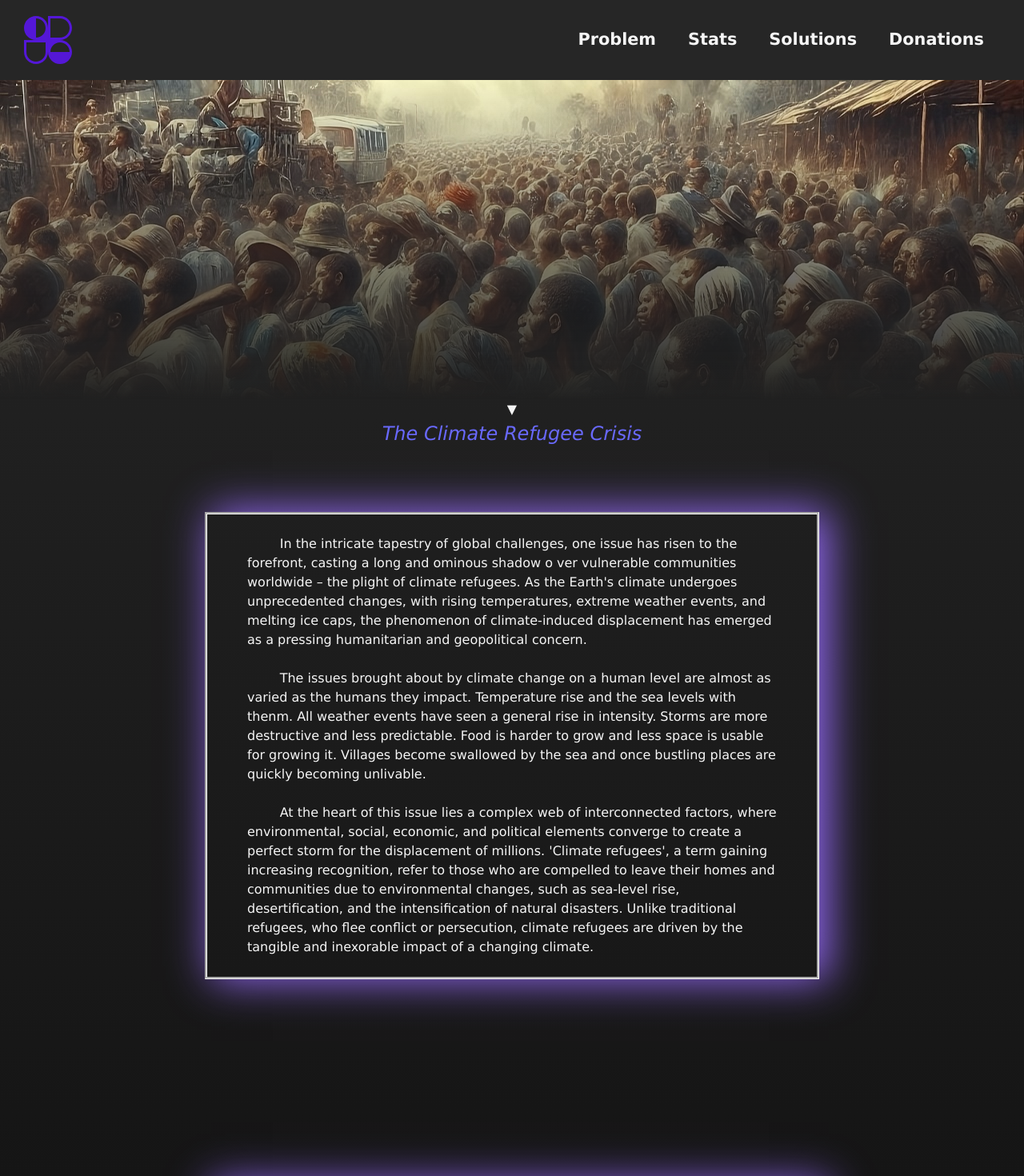
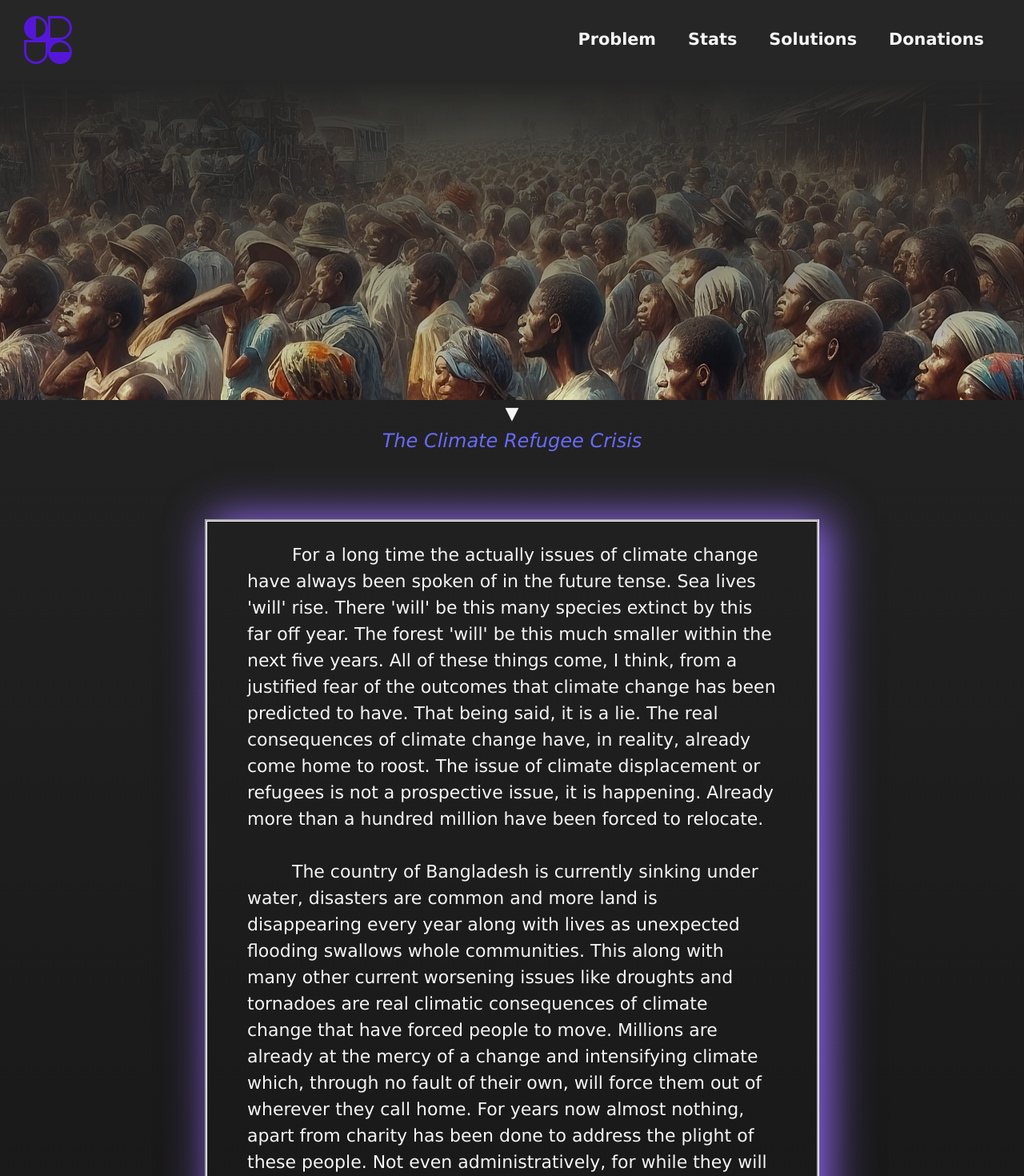
Before and after one commit to clo-info/UGC, a React (Create React App) app in the folder cr_website/: page / in a window 1280 px wide. Shown: the top 1470 px of the page at 80% size. Built offline with nearby package versions, Linux system fonts and the light colour scheme.

Commit message:
final touches?

```diff
--- a/cr_website/src/App.css
+++ b/cr_website/src/App.css
@@ -18,7 +18,7 @@
   padding-top: 200px;
   padding-bottom: 200px;
    -webkit-mask-image: -webkit-gradient(linear, left top, left bottom,
-    from(rgba(0,0,0,4)), to(rgba(0,0,0,0)));
+    from(rgba(0,0,0,0)), to(rgba(0,0,0,0.9)), to(rgba(0,0,0,0)));
   /* min-height: 600px; */
   /* box-shadow: 00px 0px 90px 30px rgba(30,30,30, 1.0) inset; */
   /* background-blend-mode: color-dodge; */
@@ -47,7 +47,7 @@
   margin-left: 20%;
   margin-right: 20%;
   text-align: left;
-  font-size: 1.0rem;
+  font-size: 22px;
 }
 .homeSubstance h3{
   padding-left: 50px;
@@ -103,7 +103,7 @@
   text-align: center;
   opacity: 0.9;
   -webkit-mask-image: -webkit-gradient(linear, left top, left bottom,
-  from(rgba(0,0,0,4)), to(rgba(0,0,0,0)));
+  from(rgba(0,0,0,0.0)), to(rgba(0,0,0,0.9)));
 }
 
 .problemBody {
@@ -150,8 +150,8 @@
   padding-bottom: 100px;
   align-items: center;
   background-repeat: no-repeat;
-  -webkit-mask-image: -webkit-gradient(linear, right bottom, right top,
-    from(rgba(10,10,10, 1.0)), to(rgba(0,0,0,0)));
+  -webkit-mask-image: -webkit-gradient(linear, left top, left bottom,
+    from(rgba(10,10,10, 0.01)), to(rgba(0,0,0, 1.0)));
     -webkit-background-size: cover;
     -moz-background-size: cover;
     -o-background-size: cover;
@@ -169,6 +169,8 @@
   -o-background-size: cover;
   background-size: cover;
   background-repeat: no-repeat;
+  -webkit-mask-image: -webkit-gradient(linear, right top, right bottom,
+    from(rgba(10,10,10, 0.5)), to(rgba(0,0,0,0.7)));
 }
 .statsBlock3{
   background-image: url('./components/pictures/12migrant.jpg');
@@ -176,8 +178,8 @@
   padding-bottom: 210px;
   align-items: center;
   background-repeat: no-repeat;
-  -webkit-mask-image: -webkit-gradient(linear, left top, left bottom,
-    from(rgba(5,5,5,5)), to(rgba(0,0,0,0)));
+  -webkit-mask-image: -webkit-gradient(linear, right bottom, right top,
+    from(rgba(5,5,5, 0)), to(rgba(0,0,0, 0.9)));
     -webkit-background-size: cover;
   -moz-background-size: cover;
   -o-background-size: cover;
@@ -187,7 +189,7 @@
 
 .lighterFacts{
   padding-top: 200px;
-  font-size: 25px;
+  font-size: 35px;
   text-align: center;
   font-weight: 200;
   padding-left: 50px;
--- a/cr_website/src/components/CounterStyles.css
+++ b/cr_website/src/components/CounterStyles.css
@@ -1,11 +1,10 @@
 .refugee_number{
     font-size: 40px;
     font-family: 'Lucida Sans', 'Lucida Sans Regular', 'Lucida Grande', 'Lucida Sans Unicode', Geneva, Verdana, sans-serif;
-    color: rgb(82, 53, 212);;
+    color: rgb(76, 0, 255);
     font-weight: 900;
     text-shadow: 2px 4px 14px rgb(255, 238, 238), 2px 10px 25px rgb(255, 255, 255), 0 0 5px rgb(129, 61, 255);
     -webkit-text-stroke-width: 1px;
-    -webkit-text-stroke-color: rgb(92, 92, 255);
+    -webkit-text-stroke-color: rgb(255, 226, 226);
     text-align: center;
-
 }
--- a/cr_website/src/pages/Home.js
+++ b/cr_website/src/pages/Home.js
@@ -9,35 +9,31 @@ function Home() {
                     <h1 className='homeArrow'> ▼ </h1>
                     <h2 className='substanceTitle'> The Climate Refugee Crisis </h2>
                     <h3>
-                        &nbsp;&nbsp;&nbsp;&nbsp;&nbsp;&nbsp;&nbsp;&nbsp;In the intricate tapestry of global
-                        challenges, one issue has risen to the forefront, casting a long and ominous shadow o
-                        ver vulnerable communities worldwide – the plight of climate refugees. As the Earth's
-                        climate undergoes unprecedented changes, with rising temperatures, extreme weather
-                        events, and melting ice caps, the phenomenon of climate-induced displacement has
-                        emerged as a pressing humanitarian and geopolitical concern.<br></br><br></br>
+                        &nbsp;&nbsp;&nbsp;&nbsp;&nbsp;&nbsp;&nbsp;&nbsp;For a long time the actually issues of climate change have
+                        always been spoken of in the future tense. Sea lives 'will' rise. There 'will' be this many species extinct
+                        by this far off year. The forest 'will' be this much smaller within the next five years. All of these things come,
+                        I think, from a justified fear of the outcomes that climate change has been predicted to have. That being said, it is a lie.
+                        The real consequences of climate change have, in reality, already come home to roost. The issue of climate displacement or refugees
+                        is not a prospective issue, it is happening. Already more than a hundred million have been forced to relocate.<br></br><br></br>
 
 
-                        &nbsp;&nbsp;&nbsp;&nbsp;&nbsp;&nbsp;&nbsp;&nbsp;The issues brought about by climate change
-                        on a human level are almost as varied as the humans they impact. Temperature rise and the sea levels
-                        with thenm. All weather events have seen a general rise in intensity. Storms are more destructive and
-                        less predictable. Food is harder to grow and less space is usable for growing it. Villages become swallowed by the sea
-                        and once bustling places are quickly becoming unlivable.
+                        &nbsp;&nbsp;&nbsp;&nbsp;&nbsp;&nbsp;&nbsp;&nbsp;The country of Bangladesh is currently sinking under water, disasters are common and
+                        more land is disappearing every year along with lives as unexpected flooding swallows whole communities. This along with many other current worsening
+                        issues like droughts and tornadoes are real climatic consequences of climate change that have forced people to move. Millions are already at the mercy of a change and intensifying climate
+                        which, through no fault of their own, will force them out of wherever they call home. For years now almost nothing, apart from charity has been done to address the plight of
+                        these people. Not even administratively, for while they will be referred to as climate refugees by everybody, they are not, in an official sense, refugees.
                         <br></br><br></br>
 
-                        &nbsp;&nbsp;&nbsp;&nbsp;&nbsp;&nbsp;&nbsp;&nbsp;At the heart of this issue lies a complex web of interconnected factors, where
-                        environmental, social, economic, and political elements converge to create a perfect
-                        storm for the displacement of millions. 'Climate refugees', a term gaining increasing recognition,
-                        refer to those who are compelled to leave their homes and communities due to environmental
-                        changes, such as sea-level rise, desertification, and the intensification of natural
-                        disasters. Unlike traditional refugees, who flee conflict or persecution, climate
-                        refugees are driven by the tangible and inexorable impact of a changing climate.<br></br>
+                        &nbsp;&nbsp;&nbsp;&nbsp;&nbsp;&nbsp;&nbsp;&nbsp;At the heart of this issue seems to be denial. A denial of status, and what has caused this
+                        status to be. But also a denial of the wider issue as a whole. It seems like society is alergic to addressing not just the main cause of this
+                        oncoming and actively happening catastrophe but the fact that it is actively happening at all. Let's examine this problem more closely.<br></br>
                     </h3>
             </div>
 
             <div className='ReferenceSuite'>
             <h3 className='referencesTitle'> Current References</h3>
                 <div className='reference'>
-                    <h1 className='referenceTitle'>Groundswell: Preparing for Internal Climate Migration. Climate Change and Law Collection.</h1>
+                    <h1 className='referenceTitle'><a href='https://doi.org/10.1163/9789004322714_cclc_2021-0026-163'>Groundswell: Preparing for Internal Climate Migration. Climate Change and Law Collection.</a></h1>
                     <h2 className='referenceBody'>
                         Kanta Kumari Rigaud, Alex de Sherbinin, Bryan Jones, Jonas Bergmann,<br></br>
                         Viviane Clement, Kayly Ober, Jacob Schewe, Susana Adamo, Brent McCusker, <br></br>
@@ -46,27 +42,43 @@ function Home() {
                     </h2>
                 </div>
                 <div className='reference'>
-                    <h1 className='referenceTitle'>Climate Change, Emerging Infections and Blood Donations.</h1>
+                    <h1 className='referenceTitle'><a href='https://academic.oup.com/jtm/article/24/3/taw098/3066370'>Climate Change, Emerging Infections and Blood Donations.</a></h1>
                     <h2 className='referenceBody'>
                         Cegolon L, Heymann WC, Lange JH.Climate change, emerging infections and blood donations.
                         J Travel Med. 2017;24. 10.1093/jtm/taw098
                     </h2>
                 </div>
                 <div className='reference'>
-                    <h1 className='referenceTitle'>Global Humanitarian Overview 2023.</h1>
+                    <h1 className='referenceTitle'><a href='https://humanitarianaction.info/gho2023'>Global Humanitarian Overview 2023</a></h1>
                     <h2 className='referenceBody'>
                         United Nations Office for the Coordination of Humanitarian Affairs.
                         Global Humanitarian Overview 2023. 2023. Available: https://humanitarianaction.info/gho2023.
                     </h2>
                 </div>
                 <div className='reference'>
-                    <h1 className='referenceTitle'>Climate Change is Likely to Increase Migration.</h1>
+                    <h1 className='referenceTitle'><a href='https://www.economist.com/the-world-ahead/2022/11/18/climate-change-is-likely-to-increase-migration'>Climate Change is Likely to Increase Migration.</a></h1>
                     <h2 className='referenceBody'>
                     The Economist. Climate change is likely to increase migration. 2022. Available: <br></br>
                     https://www.economist.com/the-world-ahead/2022/11/18/climate-change-is-likely-to-increase-migration.
                     </h2>
                 </div>
-
+                <div className='reference'>
+                    <h1 className='referenceTitle'><a href='https://www.epa.gov/ghgemissions/global-greenhouse-gas-emissions-data'>Global Greenhouse Gas Emissions Data</a></h1>
+                    <h2 className='referenceBody'>
+                    Environmental Protection Agency. (n.d.). Global Greenhouse Gas Emissions Data |
+                    US EPA. Global Greenhouse Gas Emissions Data. https://www.epa.gov/ghgemissions/global-greenhouse-gas-emissions-data
+                    </h2>
+                </div>
+                <div className='reference'>
+                    <h1 className='referenceTitle'><a href='https://www.ncbi.nlm.nih.gov/pmc/articles/PMC10037158/#:~:text=Although%20they%20are%20temporary%2C%20weather,2008%20%5B3%2C4%5D'>
+                        Global Health, Climate Change and Migration: The Need for Recognition of “Climate Refugees”</a></h1>
+                    <h2 className='referenceBody'>
+                    Bellizzi, S., Popescu, C., Panu Napodano, C. M., Fiamma, M., &amp; Cegolon, L. (2023, March 24). Global Health,
+                    climate change and migration: The need for recognition of “Climate refugees.” Journal of global health.
+                    https://www.ncbi.nlm.nih.gov/pmc/articles/PMC10037158/#:~:
+                    text=Although%20they%20are%20temporary%2C%20weather,2008%20%5B3%2C4%5D
+                    </h2>
+                </div>
             </div>
         </div>
     );
```
Also changed, not shown: cr_website/src/pages/Problem.js (+8 -13 lines), cr_website/src/pages/Solutions.js (+6 -4 lines).
